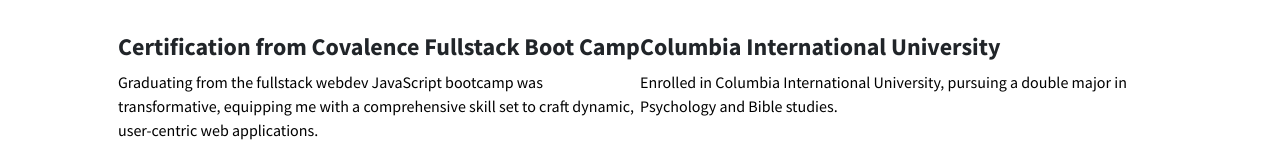
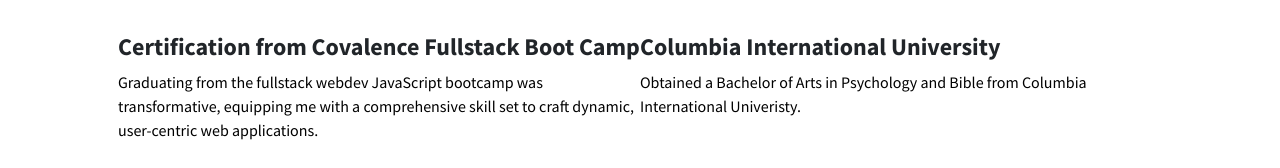
Before and after one commit to Andrew-Crutchfield/CV, a website: page index.html in a window 1280 px wide. Shown: the part 3048-3216 px from the top of the page. Drawn offline with nearby package versions, Linux system fonts and the light colour scheme.

Commit message:
Fixed education description

```diff
--- a/index.html
+++ b/index.html
@@ -136,7 +136,7 @@
                 <div class="col-lg-6">
                     <div class="education-item">
                         <h4>Columbia International University</h4>
-                        <p class="text-faded mb-0">Enrolled in Columbia International University, pursuing a double major in Psychology and Bible studies.</p>
+                        <p class="text-faded mb-0">Obtained a Bachelor of Arts in Psychology and Bible from Columbia International Univeristy.</p>
                     </div>
                 </div>
             </div>
```
